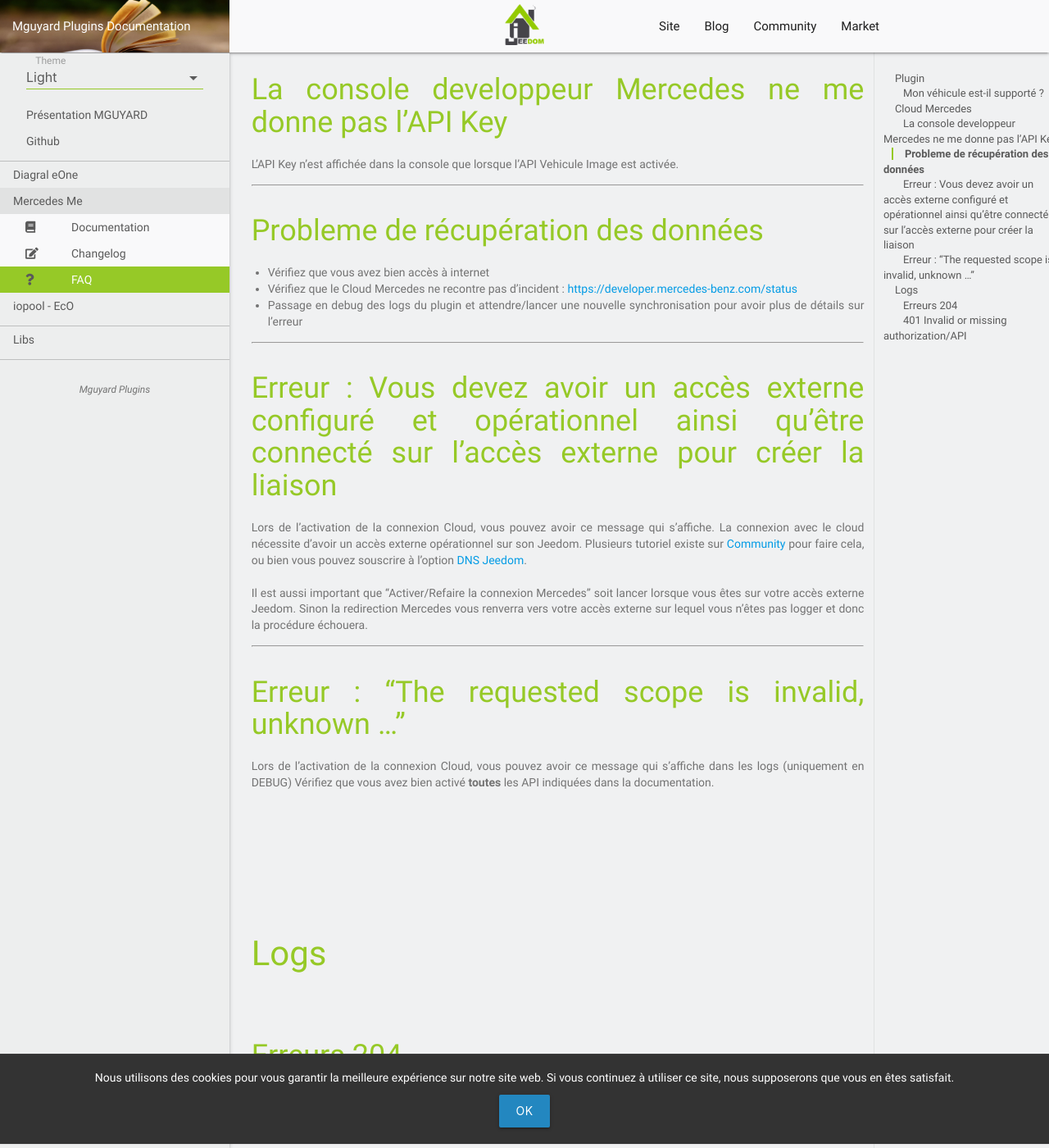
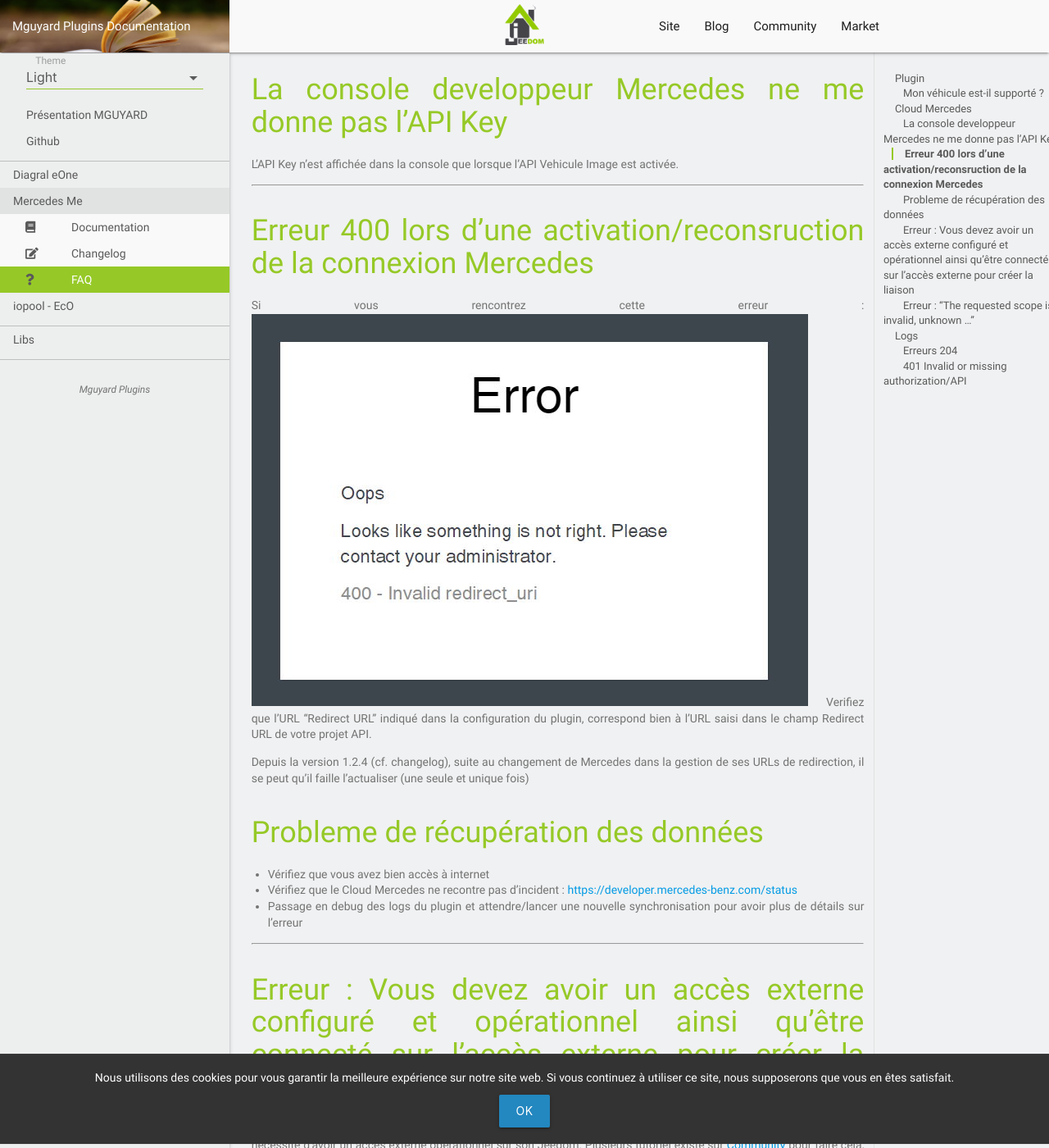
Before and after one commit to mguyard/Jeedom-Documentations, a Jekyll site: the page built from fr_FR/Mercedes_me/faq.md, in a window 1280 px wide and 1400 px high, scrolled down 508 px. Shown: the whole window at 82% size. Built offline with Jekyll 4.4.1, drawn with Linux system fonts in a browser that asks for light colours; our own code applies the rules of GitHub Pages for plain Markdown files.

Commit message:
Mercedes_me - Publication BETA 1.2.4

```diff
--- a/fr_FR/Mercedes_me/faq.md
+++ b/fr_FR/Mercedes_me/faq.md
@@ -16,6 +16,14 @@
 L'API Key n'est affichée dans la console que lorsque l'API Vehicule Image est activée.
 
 -------------
+
+## Erreur 400 lors d'une activation/reconsruction de la connexion Mercedes
+
+Si vous rencontrez cette erreur :
+![Erreur400](images/CreateConnection400.jpeg)
+Verifiez que l'URL "Redirect URL" indiqué dans la configuration du plugin, correspond bien à l'URL saisi dans le champ Redirect URL de votre projet API.
+
+Depuis la version 1.2.4 (cf. changelog), suite au changement de Mercedes dans la gestion de ses URLs de redirection, il se peut qu'il faille l'actualiser (une seule et unique fois)
 
 ## Probleme de récupération des données
 
```
Also changed, not shown: fr_FR/Mercedes_me/changelog.md (+7 -0 lines), fr_FR/Mercedes_me/images/CreateConnection400.jpeg (added).
